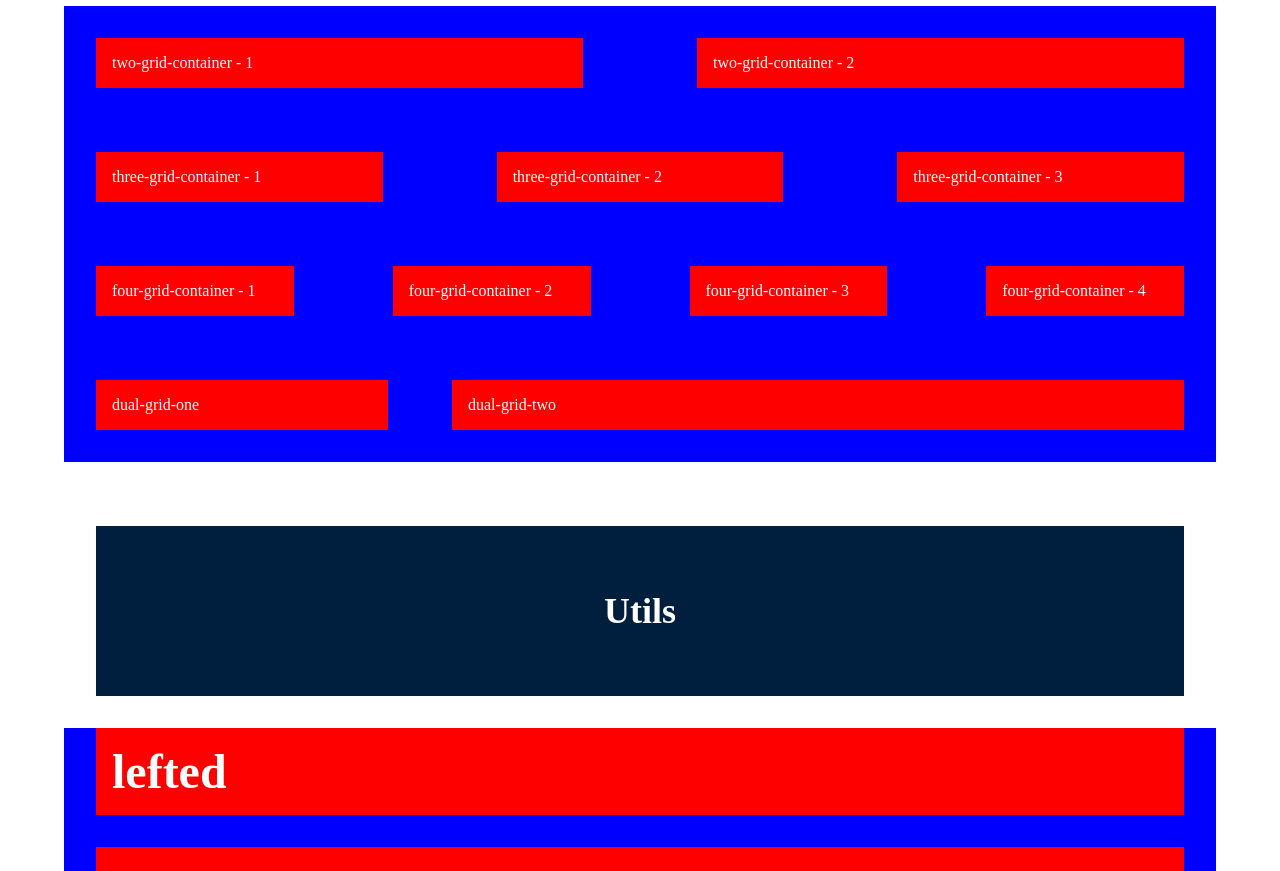
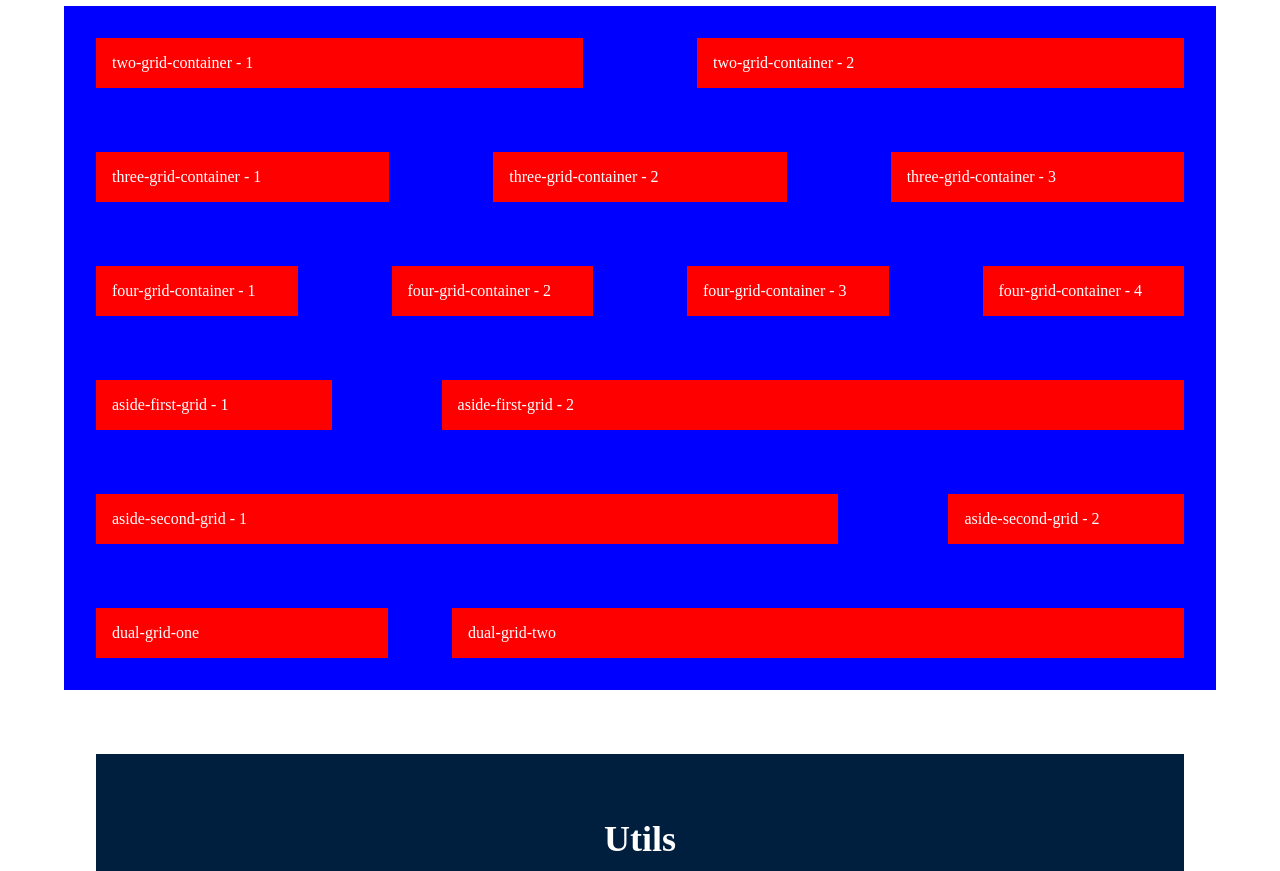
Before and after one commit to steem-sdk/generic-css, a Vue app: page / in a window 1280 px wide. Shown: the part 2260-3131 px from the top of the page. Built offline with nearby package versions, Linux system fonts and the light colour scheme.

Commit message:
include aside grids, update grid spacing

```diff
--- a/src/components/grid.vue
+++ b/src/components/grid.vue
@@ -23,6 +23,16 @@
       <div class="bg-red mg-2 pd-1">four-grid-container - 4</div>
     </div>
 
+    <div class="bg-blue aside-first-grid">
+      <div class="bg-red mg-2 pd-1">aside-first-grid - 1</div>
+      <div class="bg-red mg-2 pd-1">aside-first-grid - 2</div>
+    </div>
+
+    <div class="bg-blue aside-second-grid">
+      <div class="bg-red mg-2 pd-1">aside-second-grid - 1</div>
+      <div class="bg-red mg-2 pd-1">aside-second-grid - 2</div>
+    </div>
+
     <div class="bg-blue dual-grid">
       <div class="dual-grid-one bg-red mg-2 pd-1">dual-grid-one</div>
       <div class="dual-grid-two bg-red mg-2 pd-1">dual-grid-two</div>
--- a/src/styles/grid.css
+++ b/src/styles/grid.css
@@ -1,8 +1,8 @@
 
-.two-grid-container, .three-grid-container, .four-grid-container {
+.aside-first-grid, .aside-second-grid, .two-grid-container, .three-grid-container, .four-grid-container {
   display: inline-grid;
   grid-template-columns: auto;
-  grid-gap: 20px;
+  grid-gap: 0px;
   width: 100%;
 }
 
@@ -31,7 +31,7 @@
 @media (min-width: 768px) {
   .two-grid-container, .three-grid-container, .four-grid-container {
     grid-template-columns: auto auto;
-    grid-gap: 40px;
+    grid-gap: 30px;
   }
   .dual-grid {
     width: 100%;
@@ -54,11 +54,19 @@
   }
   .three-grid-container {
     grid-template-columns: auto auto auto;
-    grid-gap: 50px;
+    grid-gap: 40px;
   }
   .four-grid-container {
     grid-template-columns: auto auto auto;
-    grid-gap: 35px;
+    grid-gap: 30px;
+  }
+  .aside-first-grid {
+    grid-template-columns: 26% 70%;
+    grid-gap: 4%;
+  }
+  .aside-second-grid {
+    grid-template-columns: 70% 26%;
+    grid-gap: 4%;
   }
 }
 
@@ -66,6 +74,6 @@
 @media (min-width: 1200px) {
   .four-grid-container {
     grid-template-columns: auto auto auto auto;
-    grid-gap: 35px;
+    grid-gap: 30px;
   }
 }
```
